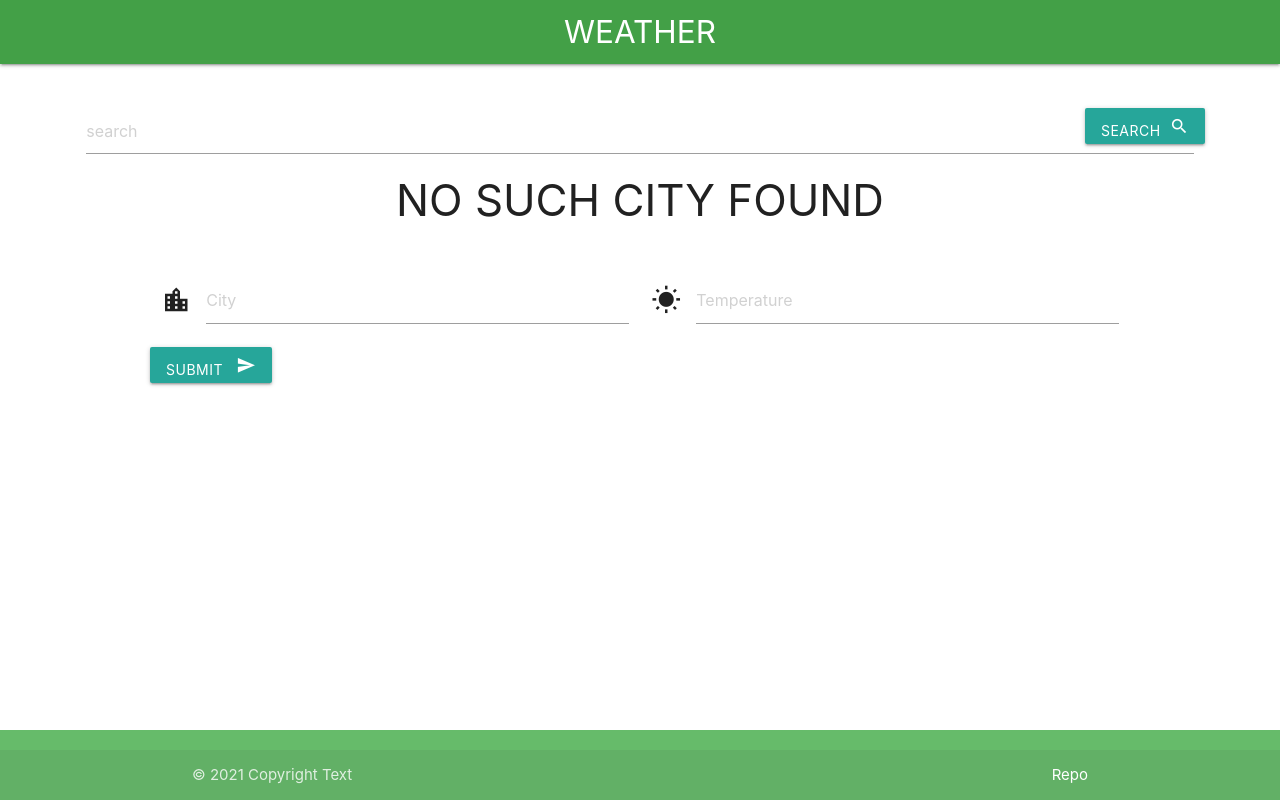
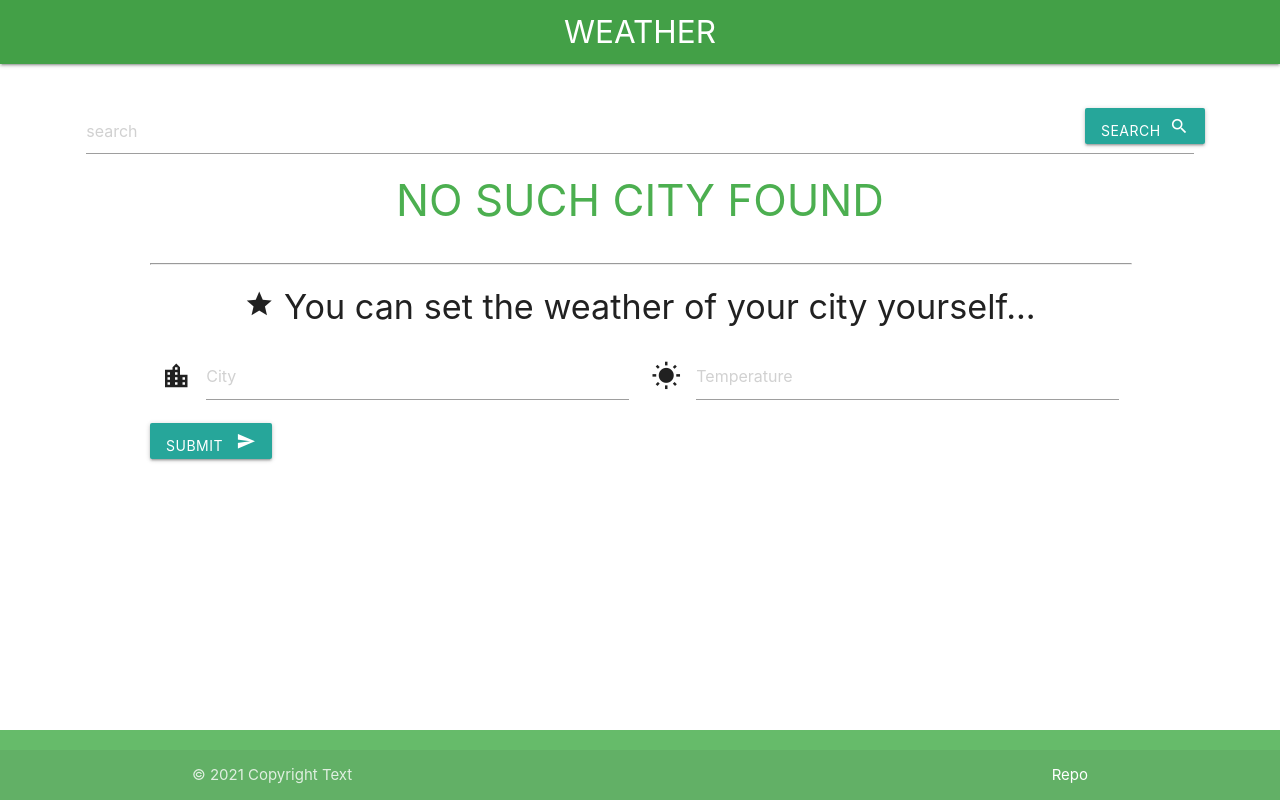
Before and after one commit to PhilMeshkovo/weather, a React (Create React App) app in the folder weather-client/: page / in a window 1280 px wide. Built offline with nearby package versions, Linux system fonts and the light colour scheme.

Commit message:
added styles to main

```diff
--- a/weather-client/src/components/Main.jsx
+++ b/weather-client/src/components/Main.jsx
@@ -59,9 +59,11 @@ export function Main() {
         >Search &nbsp;<i className="material-icons ">search</i></button>
     </div>
     <div className="row">
-        {location != null && location.length ? <h3 className="center">In {location.toUpperCase()}  {temp} &#8451; now</h3> : <h3 className="center">NO SUCH CITY FOUND</h3>}
+        {location != null && location.length ? <h3 className="center green-text">In {location.toUpperCase()}  {temp} &#8451; now</h3> : <h3 className="center green-text">NO SUCH CITY FOUND</h3>}
     </div>
     <div className="row">
+        <hr style={{width: '100%'}}/>
+        <h4 className="center"><i className="material-icons small">star</i>&nbsp;You can set the weather of your city yourself...  </h4>
     <form className="col s12">
       <div className="row">
         <div className="input-field col s6">
```
